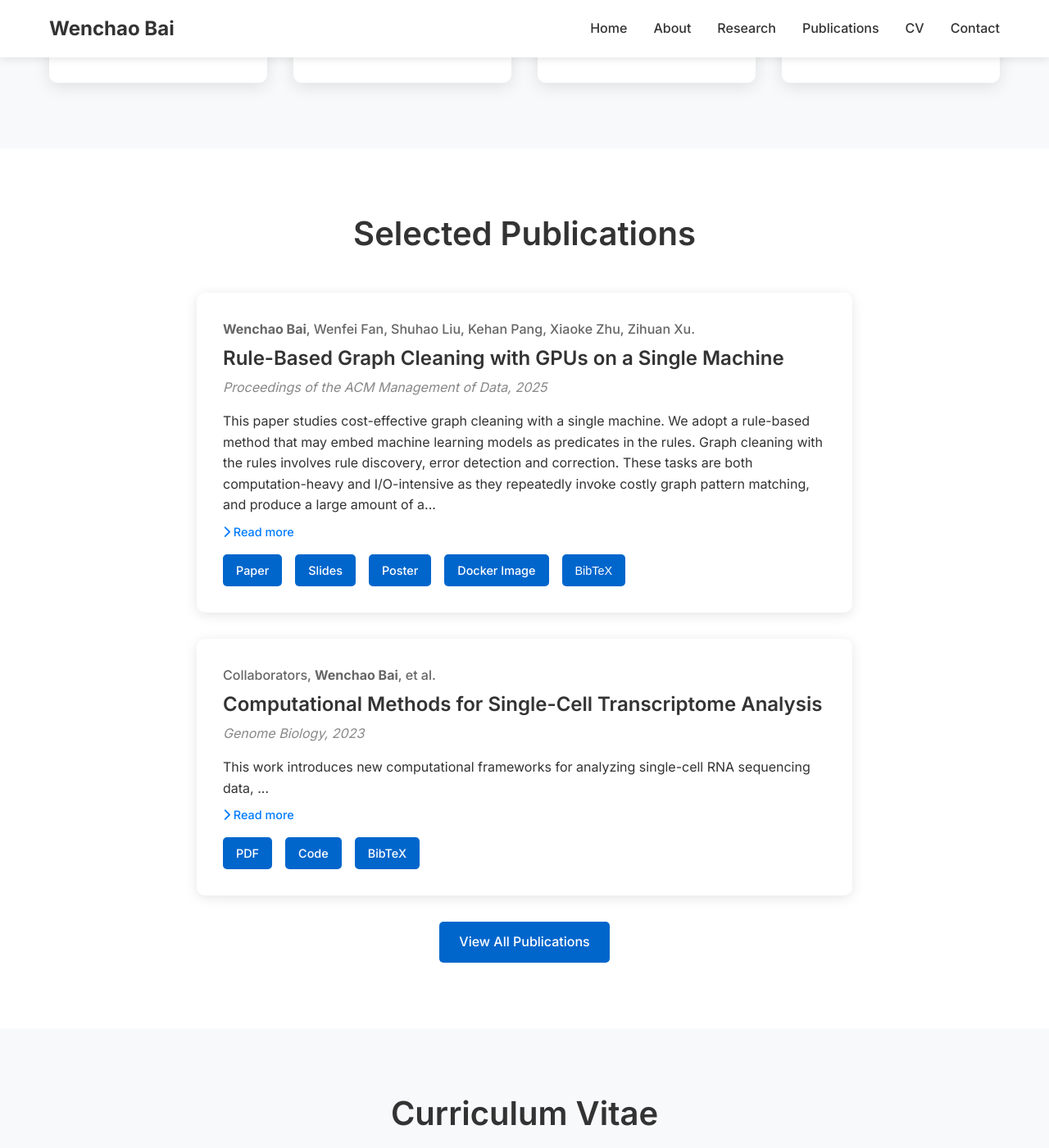
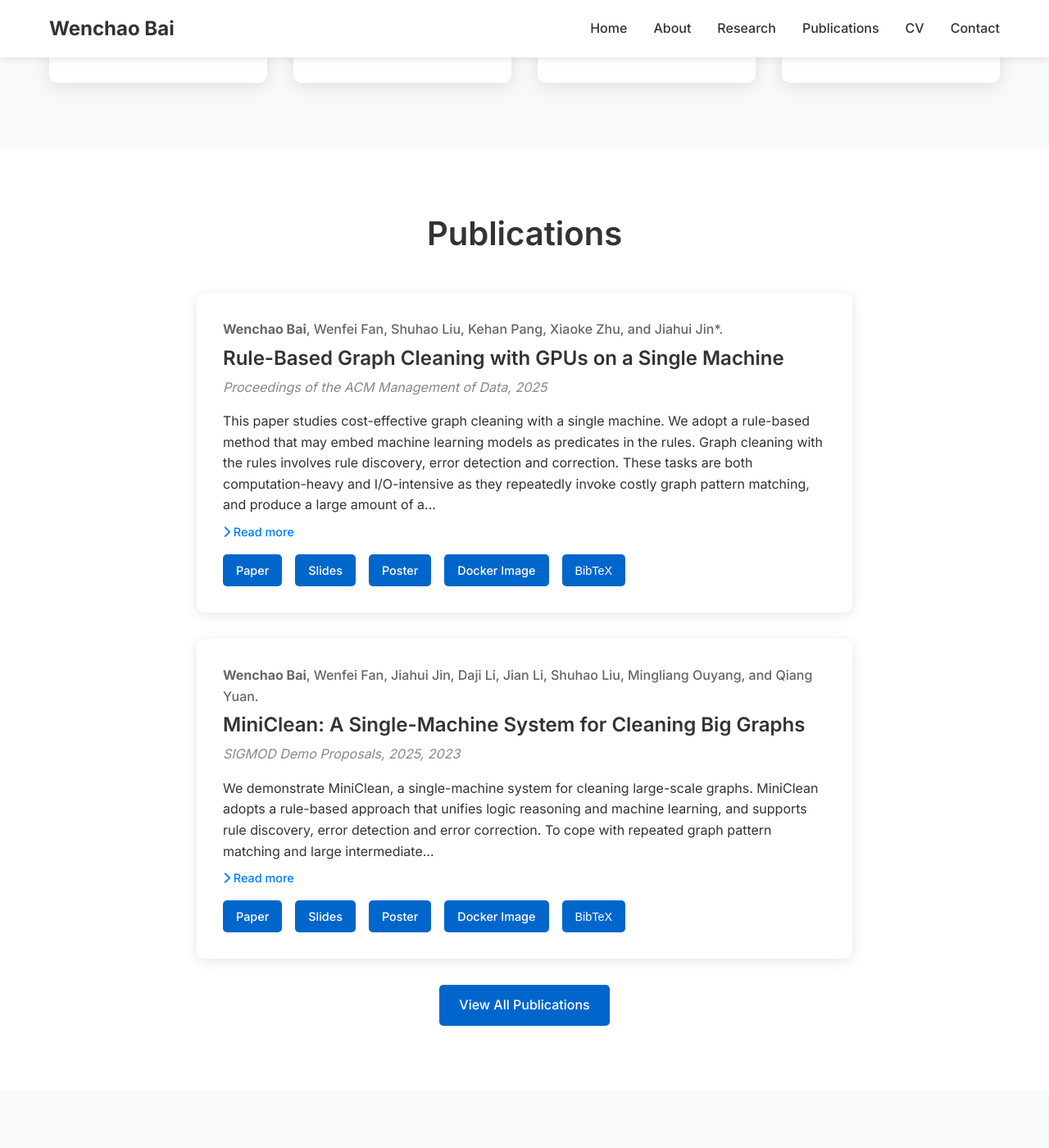
Before and after one commit to bai-wenchao/bai-wenchao.github.io, a Jekyll site: the page built from index.html, in a window 1280 px wide and 1400 px high, scrolled down 1425 px. Shown: the whole window at 82% size. Built offline with Jekyll 4.4.1, drawn with Linux system fonts in a browser that asks for light colours; some of the changed text lies outside the part shown.

Commit message:
Added miniclean demo.

```diff
--- a/index.html
+++ b/index.html
@@ -71,12 +71,12 @@ layout: default
 
 <section id="publications" class="section">
   <div class="container">
-    <h2 class="section-title">Selected Publications</h2>
+    <h2 class="section-title">Publications</h2>
     <div class="publications-list">
       <div class="publication-item">
         <div class="publication-content">
           <p class="publication-authors">
-            <strong>Wenchao Bai</strong>, Wenfei Fan, Shuhao Liu, Kehan Pang, Xiaoke Zhu, Zihuan Xu.
+            <strong>Wenchao Bai</strong>, Wenfei Fan, Shuhao Liu, Kehan Pang, Xiaoke Zhu, and Jiahui Jin*.
           </p>
           <h3>Rule-Based Graph Cleaning with GPUs on a Single Machine</h3>
           <p class="publication-venue">
@@ -86,9 +86,9 @@ layout: default
             This paper studies cost-effective graph cleaning with a single machine. We adopt a rule-based method that may embed machine learning models as predicates in the rules. Graph cleaning with the rules involves rule discovery, error detection and correction. These tasks are both computation-heavy and I/O-intensive as they repeatedly invoke costly graph pattern matching, and produce a large amount of a large volume of intermediate results, among other things. In light of these, no existing single-machine system is able to carry out these tasks even on not-too-large graphs, even using GPUs. Thus we develop MiniClean, a single-machine system for cleaning large graphs. It proposes (1) a workflow that better fits a single machine by pipelining CPU, GPU and I/O operations; (2) memory footprint reduction with bundled processing and data compression; and (3) a multi-mode parallel model for SIMD, pipelined and independent parallelism, and their scheduling to maximize CPU--GPU synergy. Using real-life graphs, we empirically verify that MiniClean outperforms the SOTA single-machine systems by at least 65.34X and multi-machine systems with 32 nodes by at least 8.09X.
           </p>
           <div class="publication-links">
-            <a href="/assets/files/publications/25_sigmod_miniclean/paper-full.pdf" class="btn btn-small">Paper</a>
-            <a href="/assets/files/publications/25_sigmod_miniclean/slides.pdf" class="btn btn-small">Slides</a>
-            <a href="/assets/files/publications/25_sigmod_miniclean/poster.pdf" class="btn btn-small">Poster</a>
+            <a href="/assets/files/publications/25_miniclean/paper-full.pdf" class="btn btn-small">Paper</a>
+            <a href="/assets/files/publications/25_miniclean/slides.pdf" class="btn btn-small">Slides</a>
+            <a href="/assets/files/publications/25_miniclean/poster.pdf" class="btn btn-small">Poster</a>
             <a href="https://hub.docker.com/repository/docker/wenchaobai/miniclean_gpu/general" class="btn btn-small">Docker Image</a>
             <button class="btn btn-small" onclick="copyToClipboard(`@article{miniclean_sigmod25,
   title={Rule-Based Graph Cleaning with GPUs on a Single Machine},
@@ -107,20 +107,27 @@ layout: default
       <div class="publication-item">
         <div class="publication-content">
           <p class="publication-authors">
-            Collaborators, <strong>Wenchao Bai</strong>, et al.
+            <strong>Wenchao Bai</strong>, Wenfei Fan, Jiahui Jin, Daji Li, Jian Li, Shuhao Liu, Mingliang Ouyang, and Qiang Yuan.
           </p>
-          <h3>Computational Methods for Single-Cell Transcriptome Analysis</h3>
+          <h3>MiniClean: A Single-Machine System for Cleaning Big Graphs</h3>
           <p class="publication-venue">
-            <em>Genome Biology</em>, 2023
+            <em>SIGMOD Demo Proposals, 2025</em>, 2023
           </p>
           <p class="publication-abstract">
-            This work introduces new computational frameworks for analyzing single-cell RNA sequencing data,
-            enabling better understanding of cellular heterogeneity in complex tissues.
+            We demonstrate MiniClean, a single-machine system for cleaning large-scale graphs. MiniClean adopts a rule-based approach that unifies logic reasoning and machine learning, and supports rule discovery, error detection and error correction. To cope with repeated graph pattern matching and large intermediate results, MiniClean proposes (1) a pipelined workflow that coordinates CPU, GPU and I/O operations, (2) memory footprint reduction by bundled processing and data compression, and (3) a multi-mode parallel model that combines SIMD, pipelined, and independent parallelism to maximize CPU--GPU synergy. We demonstrate how MiniClean cleans real-life billion-scale graphs and outperforms a SOTA multi-machine system with a 32-node cluster by at least 8.09X.
           </p>
           <div class="publication-links">
-            <a href="#" class="btn btn-small">PDF</a>
-            <a href="#" class="btn btn-small">Code</a>
-            <a href="#" class="btn btn-small">BibTeX</a>
+            <a href="/assets/files/publications/25_miniclean_demo/paper.pdf" class="btn btn-small">Paper</a>
+            <a href="/assets/files/publications/25_miniclean/slides.pdf" class="btn btn-small">Slides</a>
+            <a href="/assets/files/publications/25_miniclean/poster.pdf" class="btn btn-small">Poster</a>
+            <a href="https://hub.docker.com/repository/docker/wenchaobai/miniclean_gpu/general" class="btn btn-small">Docker Image</a>
+            <button class="btn btn-small" onclick="copyToClipboard(`@inproceedings{miniclean_sigmod_demo25,
+  title={MiniClean: A Single-Machine System for Cleaning Big Graphs},
+  author={Bai, Wenchao and Fan, Wenfei and Jin, Jiahui and Li, Daji and Li, Jian and Liu, Shuhao and Ouyang, Mingliang and Yuan, Qiang},
+  booktitle={Companion of the 2025 International Conference on Management of Data},
+  pages={27--30},
+  year={2025}
+}`)">BibTeX</button>
           </div>
         </div>
       </div>
```
Also changed, not shown: other parts of index.html (+1 -1 lines), 7 other files.
